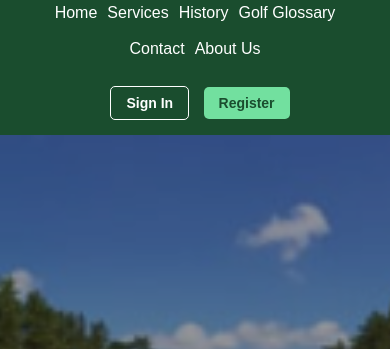
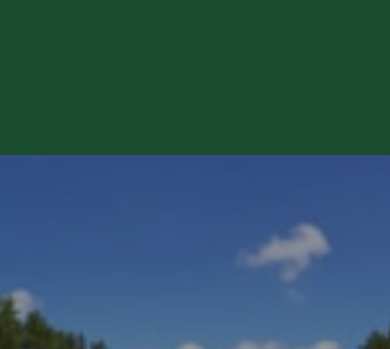
Before and after one commit to pingpanu/OneGolfClub, a website built with Vite: page index.html in a window 390 px wide. Shown: the part 62-411 px from the top of the page. Built offline with nearby package versions, Linux system fonts and the light colour scheme.

Commit message:
navbar hide on scroll down

```diff
--- a/index.html
+++ b/index.html
@@ -11,7 +11,7 @@
 </head>
 
 <body>
-    <header>
+    <header id="navbar">
         <div class="container header-content">
             <div class="logo">
                 <img src="public/images/logo.png" alt="One Golf Club Logo">
@@ -34,7 +34,7 @@
         </div>
     </header>
 
-    <main>
+    <main id="home">
         <section id="hero" class="hero-section" style="background-image: url('public/images/image_panorama1.jpg');">
             <div class="container hero-content">
                 <h1>OneGolfClub</h1>
@@ -251,6 +251,20 @@
     </footer>
 
     <script src="public/javascript/form.js"></script>
+    <script>
+        var prevScrollpos = window.pageYOffset;
+        window.onscroll = function() {
+        let navHeight = document.getElementById("navbar").offsetHeight;
+        console.log(navHeight);
+        var currentScrollPos = window.pageYOffset;
+        if (prevScrollpos > currentScrollPos) {
+            document.getElementById("navbar").style.top = "0";
+        } else {
+            document.getElementById("navbar").style.top =  "-" + navHeight + "px";
+        }
+        prevScrollpos = currentScrollPos;
+        }
+    </script>
 </body>
 
 </html>
--- a/public/css/style.css
+++ b/public/css/style.css
@@ -10,6 +10,7 @@ body {
 
 html {
   scroll-behavior: smooth;
+  background-color: #1a4d2e;
 }
 
 .container {
@@ -74,6 +75,18 @@ header nav ul li a:hover {
     color: #aed9b1; /* Lighter green on hover */
 }
 
+#navbar {
+    position: fixed;
+    z-index: 10;
+    width: 100vw;
+    box-shadow: 0 2px 5px rgba(0, 0, 0, 0.1);
+    top: 0;
+    transition: top 0.3s;
+}
+
+#home {
+    margin-top: 110px;
+}
 .auth-buttons .btn {
     margin-left: 10px;
 }
@@ -569,6 +582,10 @@ footer p {
 
 /* Responsive Design */
 @media (max-width: 992px) {
+    #home {
+        margin-top: 217px;
+    }
+
     .header-content {
         flex-direction: column;
         text-align: center;
```
